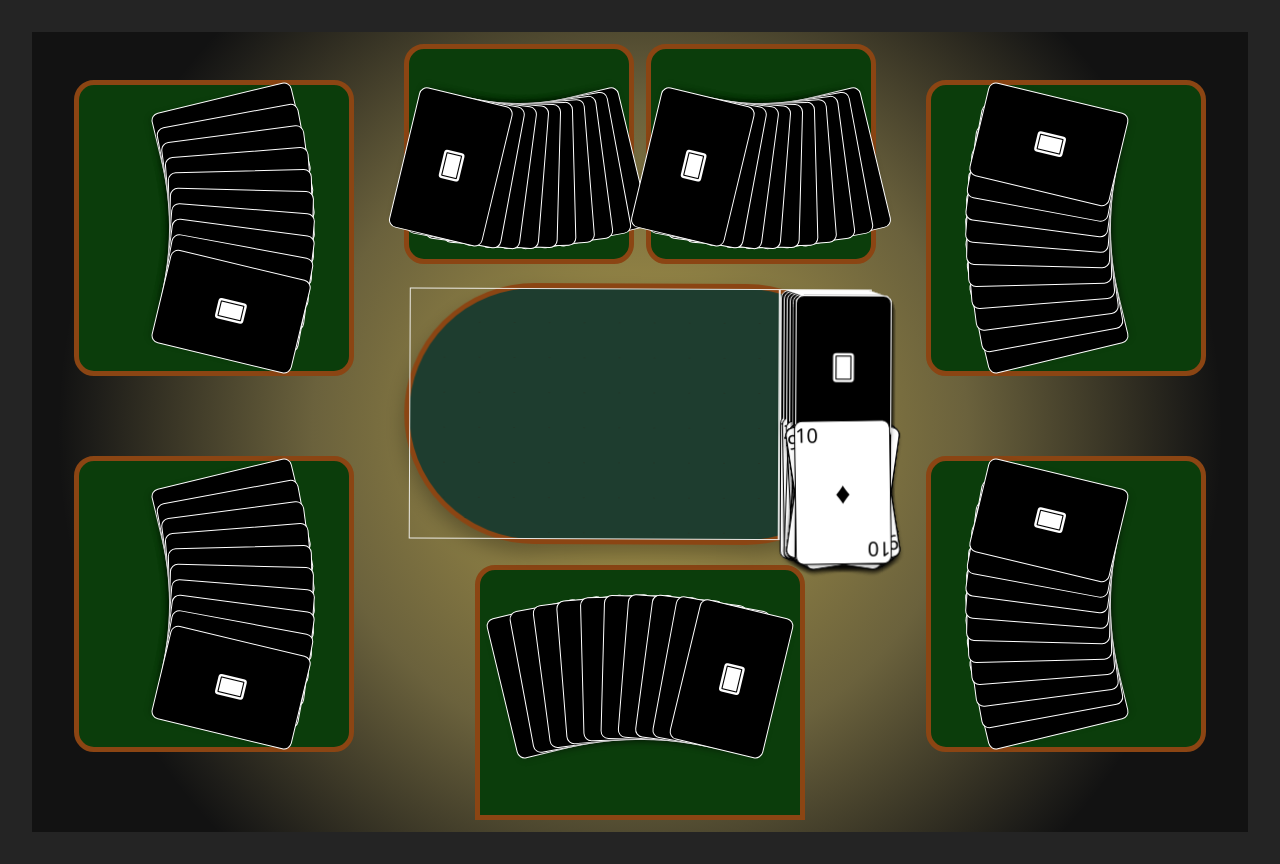
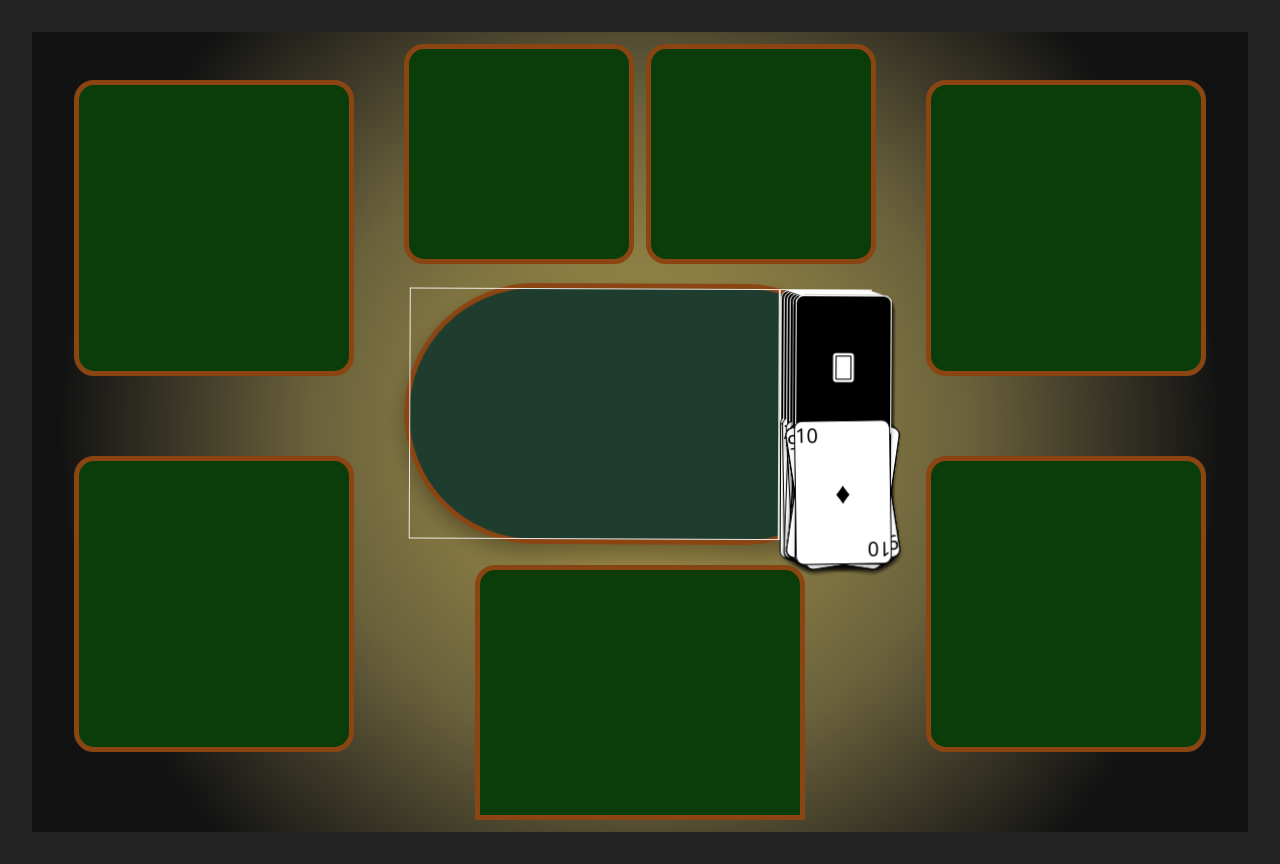
Before and after one commit to auperman-lab/cah-dating, a React (Vite) app: page / in a window 1280 px wide. Built offline with nearby package versions, Linux system fonts and the light colour scheme.

Commit message:
add player and enemies context and integrated it

```diff
--- a/src/App.tsx
+++ b/src/App.tsx
@@ -1,70 +1,24 @@
 import './App.css';
 import PlayPage from "./pages/PlayPage.tsx"
-import {useState} from "react";
-import rawEnemyCardData from "./data/enemyCards.json"
-import rawCardData from "./data/cards.json"
 import { DeckProvider } from "./context/DeckContext";
+import {PlayerProvider} from "./context/PlayerContext.tsx";
+import {EnemiesProvider} from "./context/EnemiesContext.tsx";
 
 
 function App() {
-  const [cards] = useState<CardData[]>(rawCardData as CardData[]);
-  const [enemyCards] = useState<CardData[]>(rawEnemyCardData as CardData[]);
-
-  const players = [
-    {
-      id: 1,
-      name: 'John Doe',
-      cards: cards,
-      isCurrentUser: true,
-    }, {
-      id: 2,
-      name: 'John Doe',
-      cards: enemyCards
-    },
-    {
-      id: 7,
-      name: 'John Doe',
-      cards: enemyCards
-    },
-    {
-      id: 6,
-      name: 'John Doe',
-      cards: enemyCards
-    },
-    {
-      id: 3,
-      name: 'John Doe',
-      cards: enemyCards
-    }
-    ,
-    {
-      id: 4,
-      name: 'John Doe',
-      cards: enemyCards
-    },
-    {
-      id: 5,
-      name: 'John Doe',
-      cards: enemyCards
-    }
-  ]
-
-  const currentPlayer ={
-    id: 1,
-    name: 'John Doe',
-    cards: cards,
-    isCurrentUser: true,
-  }
-
 
   return (
     <DeckProvider>
+    <PlayerProvider>
+    <EnemiesProvider>
       <div className="w-[100%] h-screen relative">
-        <PlayPage players={players} currentPlayer={currentPlayer }/>
+        <PlayPage/>
       </div>
+    </EnemiesProvider>
+    </PlayerProvider>
     </DeckProvider>
 
-      );
+  );
 }
 
 export default App;
--- a/src/components/PlayPage/Player/CardPlayerZone.tsx
+++ b/src/components/PlayPage/Player/CardPlayerZone.tsx
@@ -4,11 +4,11 @@ import {CardData} from "../../../types/Card.ts";
 
 
 interface CardDropZoneProps {
-  cards: CardData[]
+  cards?: CardData[]
   angle?: number;
 }
 
-const CardPlayerZone: React.FC<CardDropZoneProps> = ({cards, angle= null }) => {
+const CardPlayerZone: React.FC<CardDropZoneProps> = ({cards = null, angle= null }) => {
   const dropZoneRef = useRef<HTMLDivElement>(null);
   const [parentWidth, setParentWidth] = useState<number>(0);
   const [parentHeight, setParentHeight] = useState<number>(0);
@@ -56,7 +56,7 @@ const CardPlayerZone: React.FC<CardDropZoneProps> = ({cards, angle= null }) => {
             : {}),
         }}
       >
-          {cards.map((card, index) => {
+          {cards?.map((card, index) => {
             return (
               <CardPlayerContainer
                 key={card.id}
--- /dev/null
+++ b/src/context/EnemiesContext.tsx
@@ -0,0 +1,54 @@
+// context/EnemiesContext.tsx
+import React, { createContext, useContext, useEffect, useState } from "react";
+import { Enemy } from "../types/Player.ts";
+import { CardData } from "../types/Card";
+
+const ENEMIES_STORAGE_KEY = "enemies-data";
+
+interface EnemiesContextType {
+  enemies: Enemy[];
+  setEnemies: React.Dispatch<React.SetStateAction<Enemy[]>>;
+  addCardToEnemy: (enemyId: number, card: CardData) => void;
+}
+
+const EnemiesContext = createContext<EnemiesContextType | undefined>(undefined);
+
+export const EnemiesProvider: React.FC<{ children: React.ReactNode }> = ({ children }) => {
+  const [enemies, setEnemies] = useState<Enemy[]>(() => {
+    const stored = localStorage.getItem(ENEMIES_STORAGE_KEY);
+    return stored
+      ? JSON.parse(stored)
+      : [
+        { id: 1, name: "Enemy 1", hand: [], position: "top"},
+        { id: 2, name: "Enemy 2", hand: [], position: "top" },
+        { id: 3, name: "Enemy 3", hand: [], position: "left" },
+        { id: 4, name: "Enemy 4", hand: [], position: "left" },
+        { id: 5, name: "Enemy 5", hand: [], position: "right" },
+        { id: 6, name: "Enemy 6", hand: [], position: "right" },
+      ];
+  });
+
+  useEffect(() => {
+    localStorage.setItem(ENEMIES_STORAGE_KEY, JSON.stringify(enemies));
+  }, [enemies]);
+
+  const addCardToEnemy = (enemyId: number, card: CardData) => {
+    setEnemies((prev) =>
+      prev.map((enemy) =>
+        enemy.id === enemyId ? { ...enemy, hand: [...enemy.hand, card] } : enemy
+      )
+    );
+  };
+
+  return (
+    <EnemiesContext.Provider value={{ enemies, setEnemies, addCardToEnemy }}>
+      {children}
+    </EnemiesContext.Provider>
+  );
+};
+
+export const useEnemies = () => {
+  const context = useContext(EnemiesContext);
+  if (!context) throw new Error("useEnemies must be used within EnemiesProvider");
+  return context;
+};
--- /dev/null
+++ b/src/context/PlayerContext.tsx
@@ -0,0 +1,45 @@
+// context/PlayerContext.tsx
+import React, { createContext, useContext, useEffect, useState } from "react";
+import { Player } from "../types/Player.ts";
+import { CardData } from "../types/Card";
+
+const PLAYER_STORAGE_KEY = "player-data";
+
+interface PlayerContextType {
+  player: Player;
+  setPlayer: React.Dispatch<React.SetStateAction<Player>>;
+  addCardToHand: (card: CardData) => void;
+}
+
+const PlayerContext = createContext<PlayerContextType | undefined>(undefined);
+
+export const PlayerProvider: React.FC<{ children: React.ReactNode }> = ({ children }) => {
+  const [player, setPlayer] = useState<Player>(() => {
+    const stored = localStorage.getItem(PLAYER_STORAGE_KEY);
+    return stored
+      ? JSON.parse(stored)
+      : [
+          { id: 1, name: "Player 1", hand: [], position: "top" },
+        ];
+  });
+
+  useEffect(() => {
+    localStorage.setItem(PLAYER_STORAGE_KEY, JSON.stringify(player));
+  }, [player]);
+
+  const addCardToHand = (card: CardData) => {
+    setPlayer((prev) => ({ ...prev, hand: [...prev.hand, card] }));
+  };
+
+  return (
+    <PlayerContext.Provider value={{ player, setPlayer, addCardToHand }}>
+      {children}
+    </PlayerContext.Provider>
+  );
+};
+
+export const usePlayer = () => {
+  const context = useContext(PlayerContext);
+  if (!context) throw new Error("usePlayer must be used within PlayerProvider");
+  return context;
+};
--- a/src/pages/PlayPage.tsx
+++ b/src/pages/PlayPage.tsx
@@ -1,39 +1,22 @@
 import styles from './PlayPage.module.scss';
-import React, { useState} from "react";
+import { useState} from "react";
 import CardPlayerZone from "../components/PlayPage/Player/CardPlayerZone.tsx";
 import {DndContext, DragEndEvent, pointerWithin} from "@dnd-kit/core";
 import {arrayMove} from "@dnd-kit/sortable";
 import TableZone from "../components/PlayPage/Table/TableZone.tsx";
-import {Player} from "../types/Player.ts";
 import {CardData} from "../types/Card.ts";
+import {usePlayer} from "../context/PlayerContext.tsx";
+import {useEnemies} from "../context/EnemiesContext.tsx";
 
 
+const PlayPage = () => {
 
-interface Props {
-  players: Player[]
-  currentPlayer: Player
-}
-
-const PlayPage: React.FC<Props> = ({ players, currentPlayer }) => {
-
-  const left: Player[] = [];
-  const right: Player[] = [];
-  const top: Player[] = [];
-  let currentUser: Player = currentPlayer;
-  const [cards, setCards] = useState<CardData[]>(currentPlayer.cards)
   const [tableCards, setTableCards] = useState<CardData[]>([]);
-
-  const getCardPos = (id:string) => cards.findIndex((card) => card.id === id);
+  const { player, setPlayer } = usePlayer();
+  const { enemies } = useEnemies();
 
 
-  function splitPlayers(userArray:Player[]) {
-    const others = userArray.filter(user => !user.isCurrentUser);
-    others.forEach((player, index) => {
-      if (index % 3 === 0) top.push(player);
-      else if (index % 3 === 1) right.push(player);
-      else left.push(player);
-    });
-  }
+  const getCardPos = (id: string) => player.hand.findIndex((card) => card.id === id);
 
   const handleDragEnd = (event: DragEndEvent) => {
     const {active, over} = event;
@@ -44,44 +27,48 @@ const PlayPage: React.FC<Props> = ({ players, currentPlayer }) => {
       const cardIndex = getCardPos(cardId as string);
 
       if (cardIndex !== -1) {
-       const cardToMove = cards[cardIndex];
-          setCards((prevCards) => prevCards.filter((card) => card.id !== cardId));
+        const cardToMove = player.hand[cardIndex];
+        setPlayer(prev => ({
+          ...prev,
+          hand: prev.hand.filter(card => card.id !== cardId)
+        }));
         setTableCards((prevTableCards) => [...prevTableCards, cardToMove]);
-      }
         return;
       }
 
       if (active.id !== over?.id && over) {
-      setCards((cards) => {
+        setPlayer(prev => {
           const originalPos = getCardPos(active.id as string);
           const newPos = getCardPos(over?.id as string);
-          return arrayMove(cards, originalPos, newPos);
+          return {
+            ...prev,
+            hand: arrayMove(prev.hand, originalPos, newPos)
+          };
         });
       }
-};
-
-  splitPlayers(players);
-
-  // useEffect(() => {
-  //   console.log("deck", deck)
-  // }, [deck]);
+    }
+  }
 
   return (
     <DndContext collisionDetection={pointerWithin} onDragEnd={handleDragEnd}>
 
     <div className={styles.PlayPageWrap}>
       <div className={styles.playersColumn}>
-        {left.map(player => (
-          <div key={player.id} className={styles.playerWrapColumn}>
-            <CardPlayerZone cards={player.cards} angle={90} />
+        {enemies
+          .filter(enemy => enemy.position === "left")
+          .map(enemy => (
+            <div key={enemy.id} className={styles.playerWrapColumn}>
+              <CardPlayerZone cards={enemy.hand} angle={90} />
             </div>
           ))}
       </div>
       <div className={styles.tableColumn}>
         <div className={styles.playerblock}>
-          {top.map(player => (
-            <div key={player.id} className={styles.playerWrap}>
-              <CardPlayerZone cards={player.cards}></CardPlayerZone>
+          {enemies
+            .filter(enemy => enemy.position === "top")
+            .map(enemy => (
+              <div key={enemy.id} className={styles.playerWrap}>
+                <CardPlayerZone cards={enemy.hand}/>
               </div>
             ))}
         </div>
@@ -89,16 +76,19 @@ const PlayPage: React.FC<Props> = ({ players, currentPlayer }) => {
           <TableZone droppedCards={tableCards}/>
         </div>
         <div className={styles.userblock}>
-          {currentUser && <div className={styles.userWrap}>
-            <CardPlayerZone cards={cards} />
-
-          </div>}
+          {player && (
+            <div className={styles.userWrap}>
+              <CardPlayerZone cards={player.hand} />
+            </div>
+          )}
         </div>
       </div>
       <div className={styles.playersColumn}>
-        {right.map(player => (
-          <div key={player.id} className={styles.playerWrapColumn}>
-            <CardPlayerZone cards={player.cards} angle={-90} />
+        {enemies
+          .filter(enemy => enemy.position === "right")
+          .map(enemy => (
+            <div key={enemy.id} className={styles.playerWrapColumn}>
+              <CardPlayerZone cards={enemy.hand} angle={-90} />
             </div>
           ))}
       </div>
--- a/src/types/Player.ts
+++ b/src/types/Player.ts
@@ -1,4 +1,7 @@
 import {CardData} from "./Card.ts";
+
+export type Position = "top" | "left" | "right";
+
 
 export type Player ={
   id: number,
@@ -10,5 +13,5 @@ export type Enemy = {
   id: number,
   name: string,
   hand: CardData[]
-
+  position: Position
 }
```
Lines whose indentation alone changed are shown as unchanged.
